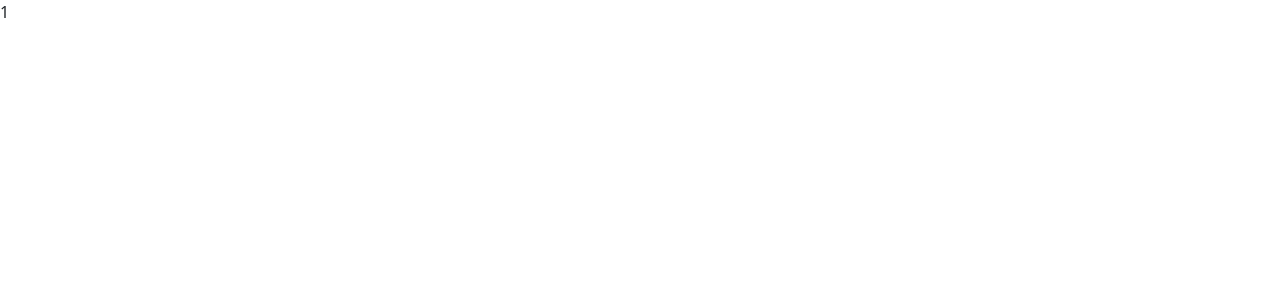
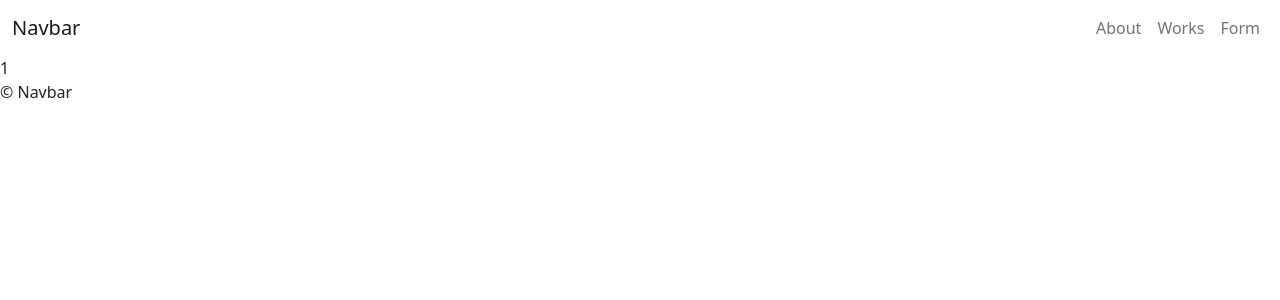
Before and after one commit to shomaozasa/teamA, a Django app: page /work/1/ in a window 1280 px wide. Before the commit the part shown is almost empty. Shown: the top 300 px of the page. Run offline with Django 5.2, Linux system fonts and the light colour scheme; some libraries are stand-ins or nearby versions.

Commit message:
[update] ヘッダー作成

```diff
--- a/teamA/templates/base.html
+++ b/teamA/templates/base.html
@@ -1,6 +1,7 @@
 {% load static %}
 <!DOCTYPE html>
 <html lang="ja">
+
 <head>
     <meta charset="UTF-8">
     <meta name="viewport" content="width=device-width, initial-scale=1.0">
@@ -9,16 +10,48 @@
     <!-- bootstrap css -->
     <link rel="stylesheet" href="{% static 'bootstrap/css/bootstrap.min.css' %}">
 
+    <link rel="stylesheet" href="{% static 'css/style.css' %}">
     {% block style %}{% endblock %}
 </head>
+
 <body>
     <!-- header -->
+    <nav class="navbar navbar-expand-lg navbar-light header-navigation">
+        <div class="container-fluid">
+            <a class="navbar-brand" href="{% url 'index' %}">Navbar</a>
+            <button class="navbar-toggler" type="button" data-bs-toggle="collapse" data-bs-target="#navbarNav"
+                aria-controls="navbarNav" aria-expanded="false" aria-label="Toggle navigation">
+                <span class="navbar-toggler-icon"></span>
+            </button>
+            <div class="collapse navbar-collapse justify-content-end" id="navbarNav">
+                <ul class="navbar-nav">
+                    <li class="nav-item">
+                        <a class="nav-link" href="{% url 'index' %}#about">About</a>
+                    </li>
+                    <li class="nav-item">
+                        <a class="nav-link" href="{% url 'index' %}#works">Works</a>
+                    </li>
+                    <li class="nav-item">
+                        <a class="nav-link" href="{% url 'index' %}#form">Form</a>
+                    </li>
+                </ul>
+            </div>
+        </div>
+    </nav>
 
     {% block contents %}{% endblock %}
 
     <!-- footer -->
+    <footer class="footer">
+        <div class="footer-navigation">
+            <a href=""></a>
+            <a href=""></a>
+        </div>
+        <div class="copyright">&copy; Navbar</div>
+    </footer>
 
     <!-- bootstrap js -->
     <script src="{% static 'bootstrap/js/bootstrap.js' %}"></script>
 </body>
+
 </html>
```
